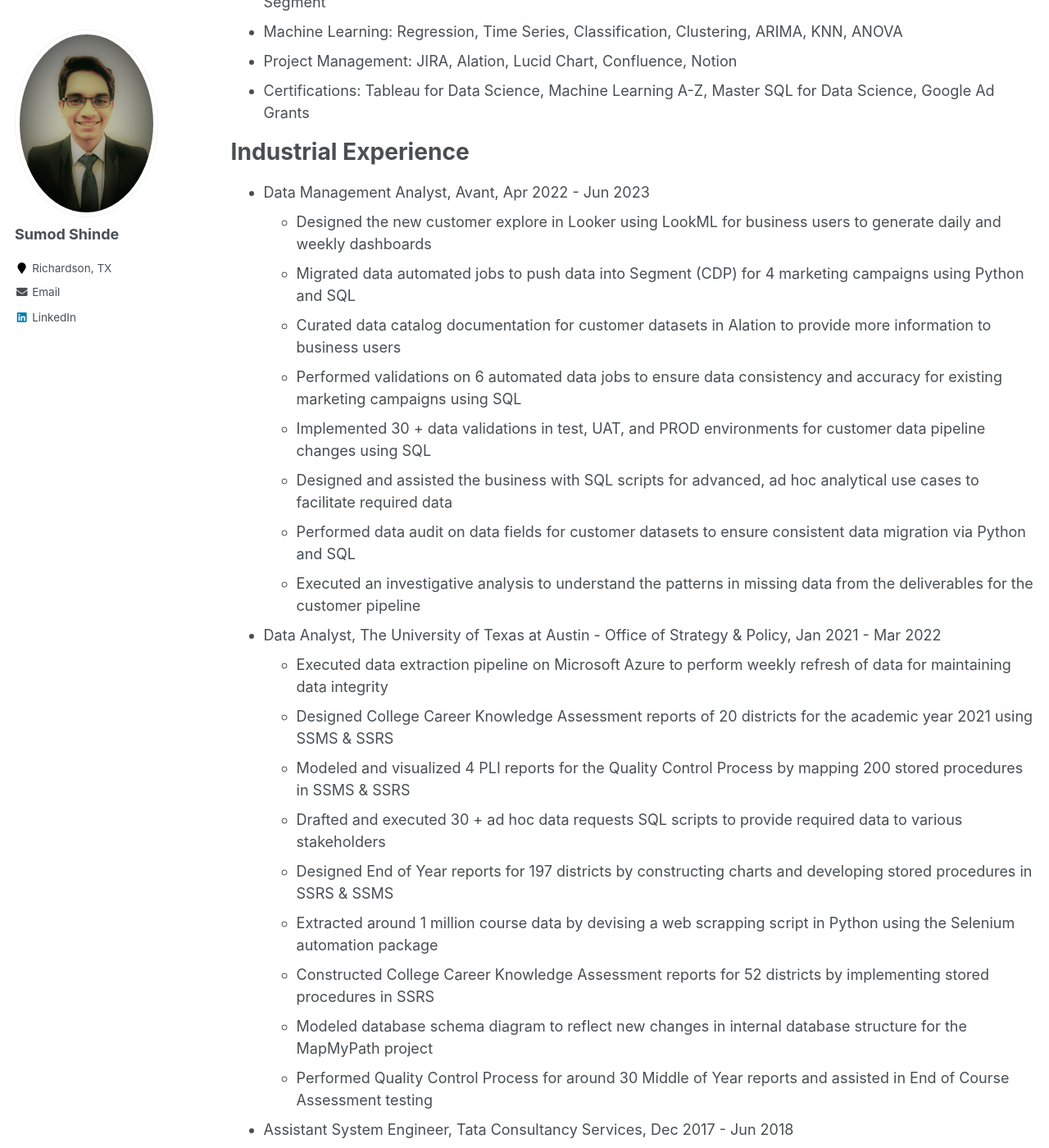
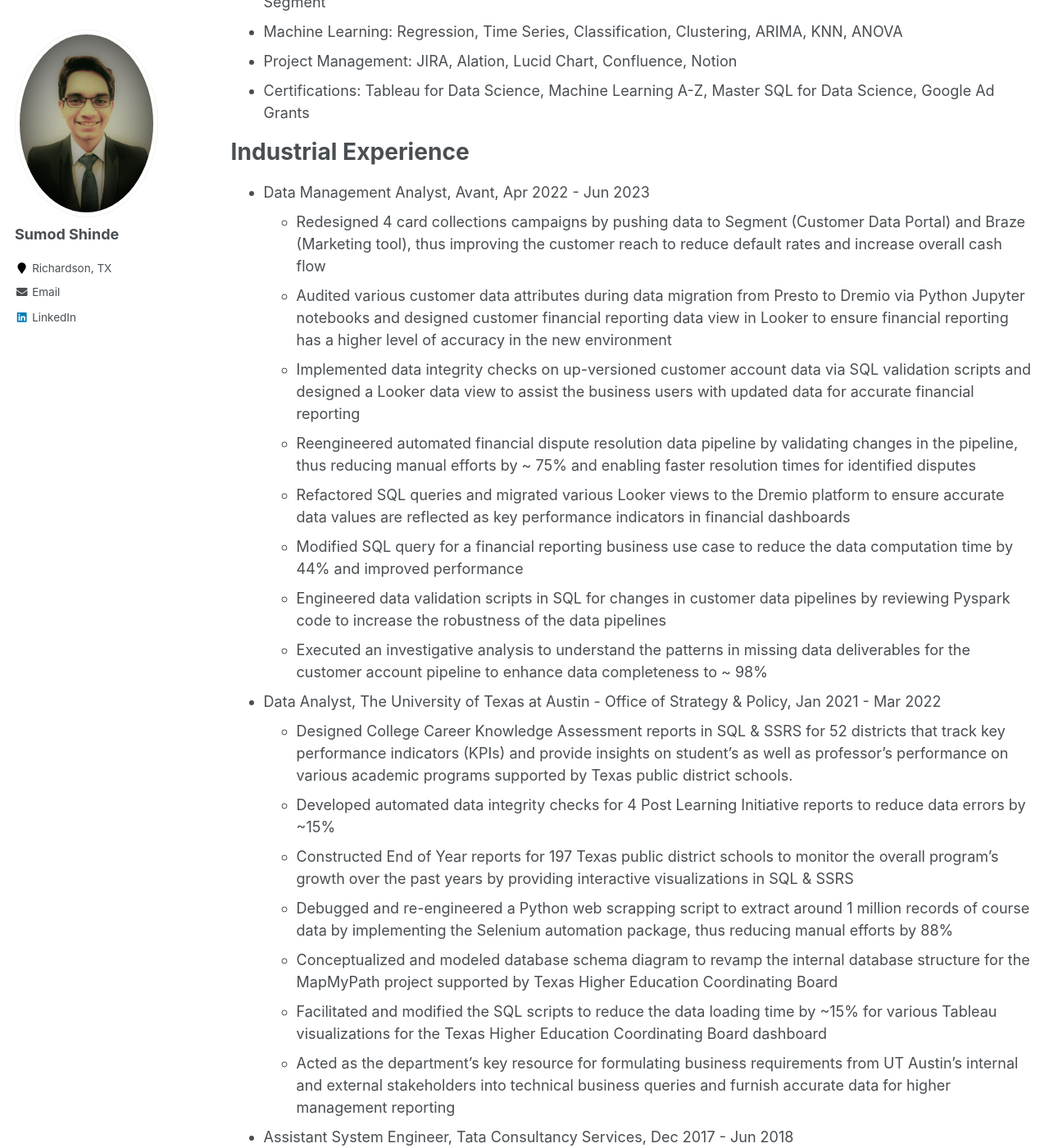
Before and after one commit to sumodshinde/sumodshinde.github.io, a Jekyll site: the page built from _pages/cv.md, in a window 1280 px wide and 1400 px high, scrolled down 482 px. Shown: the whole window at 82% size. Built offline with Jekyll 4.4.1, drawn with Linux system fonts in a browser that asks for light colours; some of the changed text lies outside the part shown.

Commit message:
Update cv.md
Changes to the experience section

```diff
--- a/_pages/cv.md
+++ b/_pages/cv.md
@@ -26,33 +26,41 @@
 Industrial Experience
 ======
 * Data Management Analyst, Avant, Apr 2022 - Jun 2023
-  * Designed the new customer explore in Looker using LookML for business users to generate daily and weekly dashboards
-  *	Migrated data automated jobs to push data into Segment (CDP) for 4 marketing campaigns using Python and SQL
-  *	Curated data catalog documentation for customer datasets in Alation to provide more information to business users
-  *	Performed validations on 6 automated data jobs to ensure data consistency and accuracy for existing marketing campaigns using SQL
-  *	Implemented 30 + data validations in test, UAT, and PROD environments for customer data pipeline changes using SQL
-  *	Designed and assisted the business with SQL scripts for advanced, ad hoc analytical use cases to facilitate required data
-  *	Performed data audit on data fields for customer datasets to ensure consistent data migration via Python and SQL
-  *	Executed an investigative analysis to understand the patterns in missing data from the deliverables for the customer pipeline
+  * Redesigned 4 card collections campaigns by pushing data to Segment (Customer Data Portal) and Braze (Marketing tool), thus improving the customer reach to
+    reduce default rates and increase overall cash flow
+  *	Audited various customer data attributes during data migration from Presto to Dremio via Python Jupyter notebooks and designed customer financial reporting
+    data view in Looker to ensure financial reporting has a higher level of accuracy in the new environment
+  *	Implemented data integrity checks on up-versioned customer account data via SQL validation scripts and designed a Looker data view to assist the business
+    users with updated data for accurate financial reporting
+  *	Reengineered automated financial dispute resolution data pipeline by validating changes in the pipeline, thus reducing manual efforts by ~ 75% and enabling
+    faster resolution times for identified disputes
+  *	Refactored SQL queries and migrated various Looker views to the Dremio platform to ensure accurate data values are reflected as key performance indicators in
+    financial dashboards
+  *	Modified SQL query for a financial reporting business use case to reduce the data computation time by 44% and improved performance
+  *	Engineered data validation scripts in SQL for changes in customer data pipelines by reviewing Pyspark code to increase the robustness of the data pipelines
+  *	Executed an investigative analysis to understand the patterns in missing data deliverables for the customer account pipeline to enhance data completeness to
+    ~ 98%
 
 * Data Analyst, The University of Texas at Austin - Office of Strategy & Policy, Jan 2021 - Mar 2022
-  *	Executed data extraction pipeline on Microsoft Azure to perform weekly refresh of data for maintaining data integrity
-  *	Designed College Career Knowledge Assessment reports of 20 districts for the academic year 2021 using SSMS & SSRS
-  *	Modeled and visualized 4 PLI reports for the Quality Control Process by mapping 200 stored procedures in SSMS & SSRS
-  *	Drafted and executed 30 + ad hoc data requests SQL scripts to provide required data to various stakeholders
-  *	Designed End of Year reports for 197 districts by constructing charts and developing stored procedures in SSRS & SSMS
-  *	Extracted around 1 million course data by devising a web scrapping script in Python using the Selenium automation package
-  *	Constructed College Career Knowledge Assessment reports for 52 districts by implementing stored procedures in SSRS
-  *	Modeled database schema diagram to reflect new changes in internal database structure for the MapMyPath project
-  *	Performed Quality Control Process for around 30 Middle of Year reports and assisted in End of Course Assessment testing
+  *	Designed College Career Knowledge Assessment reports in SQL & SSRS for 52 districts that track key performance indicators (KPIs) and provide insights on
+    student’s as well as professor’s performance on various academic programs supported by Texas public district schools.
+  *	Developed automated data integrity checks for 4 Post Learning Initiative reports to reduce data errors by ~15%
+  *	Constructed End of Year reports for 197 Texas public district schools to monitor the overall program’s growth over the past years by providing interactive
+    visualizations in SQL & SSRS
+  *	Debugged and re-engineered a Python web scrapping script to extract around 1 million records of course data by implementing the Selenium automation package,
+    thus reducing manual efforts by 88%
+  *	Conceptualized and modeled database schema diagram to revamp the internal database structure for the MapMyPath project supported by Texas Higher Education
+    Coordinating Board
+  *	Facilitated and modified the SQL scripts to reduce the data loading time by ~15% for various Tableau visualizations for the Texas Higher Education
+    Coordinating Board dashboard
+  *	Acted as the department’s key resource for formulating business requirements from UT Austin’s internal and external stakeholders into technical business
+    queries and furnish accurate data for higher management reporting
 
 * Assistant System Engineer, Tata Consultancy Services, Dec 2017 - Jun 2018
-  *	Analyzed and reported the number of weekly hours saved in Sanity and Load Testing triage by generating ad-hoc reports
-  *	Enhanced product quality in concurrent sprints by fetching data via SQL and developing dashboards on MS Excel
-  *	Performed scaled automation using Python test framework, resulting in a 10% increase in defect identification across SKUs
+  *	Designed a report to demonstrate a number of defects identified and solved in concurrent sprints using SQL and Excel to showcase the team’s performance over
+    the sprints
   *	Developed automated Python script for Sanity and Load Testing failure triage process, reducing manual efforts by 18%
   *	Devised end-to-end testing on storage systems project by designing several automation test scripts using selenium
-  *	Reviewed new areas of opportunity in daily agile standup meetings with team leads, product owners, and stakeholders
 
 Projects
 ======
```
